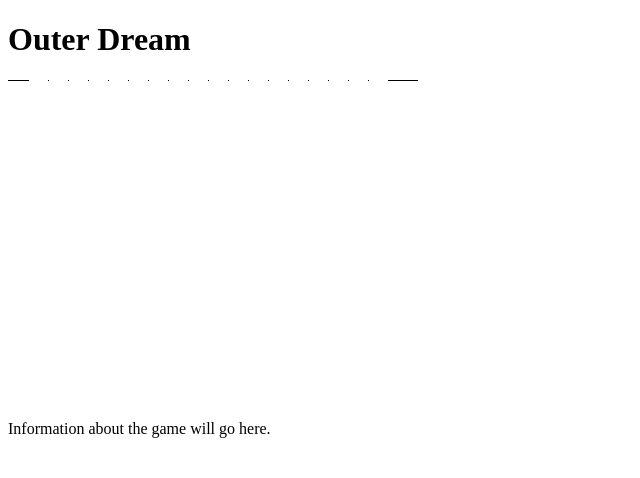
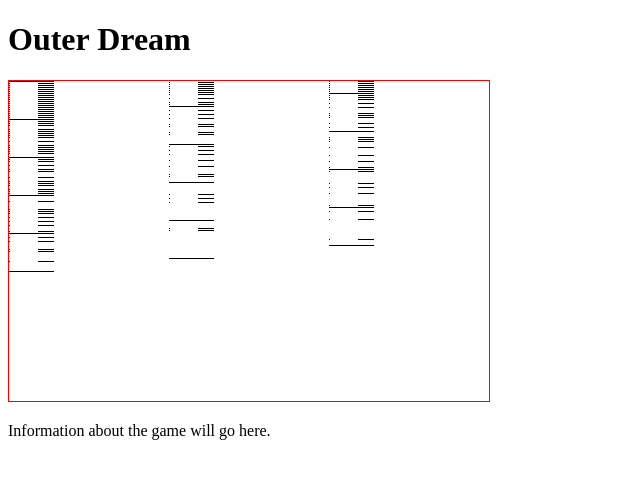
Before and after one commit to andymason/outerdream, a plain HTML site: page index.html in a window 1280 px wide. Shown: the whole page, without its empty margins (0-640 px from the left). Drawn offline with Linux system fonts and the light colour scheme.

Commit message:
getting closer

```diff
--- /dev/null
+++ b/css/outerdream.css
@@ -0,0 +1,28 @@
+/*
+    Title:      Outer Dream CSS
+    Author:     Andrew Mason
+    Contact:    a.w.mason@gmail.com
+    URL:        http://coderonfire.com/
+
+    TODO:
+        * Add progressive enhancement checks
+
+    Copyright:
+    This program is free software: you can redistribute it and/or modify
+    it under the terms of the GNU General Public License as published by
+    the Free Software Foundation, either version 3 of the License, or
+    (at your option) any later version.
+
+    Outer Dream is distributed in the hope that it will be useful,
+    but WITHOUT ANY WARRANTY; without even the implied warranty of
+    MERCHANTABILITY or FITNESS FOR A PARTICULAR PURPOSE.  See the
+    GNU General Public License for more details.
+
+    You should have received a copy of the GNU General Public License
+    along with Outer Dream.  If not, see <http://www.gnu.org/licenses/>.
+
+ */
+
+ #gameCanvas {
+    border: 1px solid #F00;
+ }
--- a/index.html
+++ b/index.html
@@ -2,6 +2,7 @@
 <html>
     <head>
         <title>Outer Dream. A HTML5 JavaScript game</title>
+        <link type="text/css" rel="stylesheet" href="css/outerdream.css" />
     </head>
     <body>
         <h1>Outer Dream</h1>
--- a/js/outerdream.js
+++ b/js/outerdream.js
@@ -1,5 +1,5 @@
 /*
-    Title:      Outer Dream
+    Title:      Outer Dream JavaScript
     Author:     Andrew Mason
     Contact:    a.w.mason@gmail.com
     URL:        http://coderonfire.com/
@@ -53,19 +53,29 @@ var outerdream = (function() {
                 } else {
                     colour = 0;
                 }
-
-                for (var t = 0; t < tileSize; t++) {
-                    buffer = paintTile(buffer, r, c);
-                }
+                buffer = paintTile(buffer, r, c);
             }
         }
 
         function paintTile(buffer, row, column) {
-            var pixelPosition = (row * (tileRows * 4)) + (column * 4);
-            buffer.data[pixelPosition] = colour;        // Red
-            buffer.data[pixelPosition + 1] = colour;    // Green
-            buffer.data[pixelPosition + 2] = colour;    // Blue
-            buffer.data[pixelPosition + 3] = 255;       // Alpha
+            /*
+            for (var x = 0; x < tileSize; x++) {
+                for (var y = 0; y < tileSize; y++) {
+                    buffer.data[pixelPosition + 3] = 255;       // Alpha
+                }
+            }
+            */
+            for (var x = 0; x < tileSize; x++) {
+                 for (var y = 0; y < tileSize; y++) {
+                    var pixRow = 0;
+
+                    var pixelPosition = (row * (tileRows * 4 * y*16)) + (column * 4) + (x*4);
+                    buffer.data[pixelPosition] = colour;        // Red
+                    buffer.data[pixelPosition + 1] = colour;    // Green
+                    buffer.data[pixelPosition + 2] = colour;    // Blue
+                    buffer.data[pixelPosition + 3] = 255;       // Alpha
+                }
+            }
             return buffer;
         }
 
```
